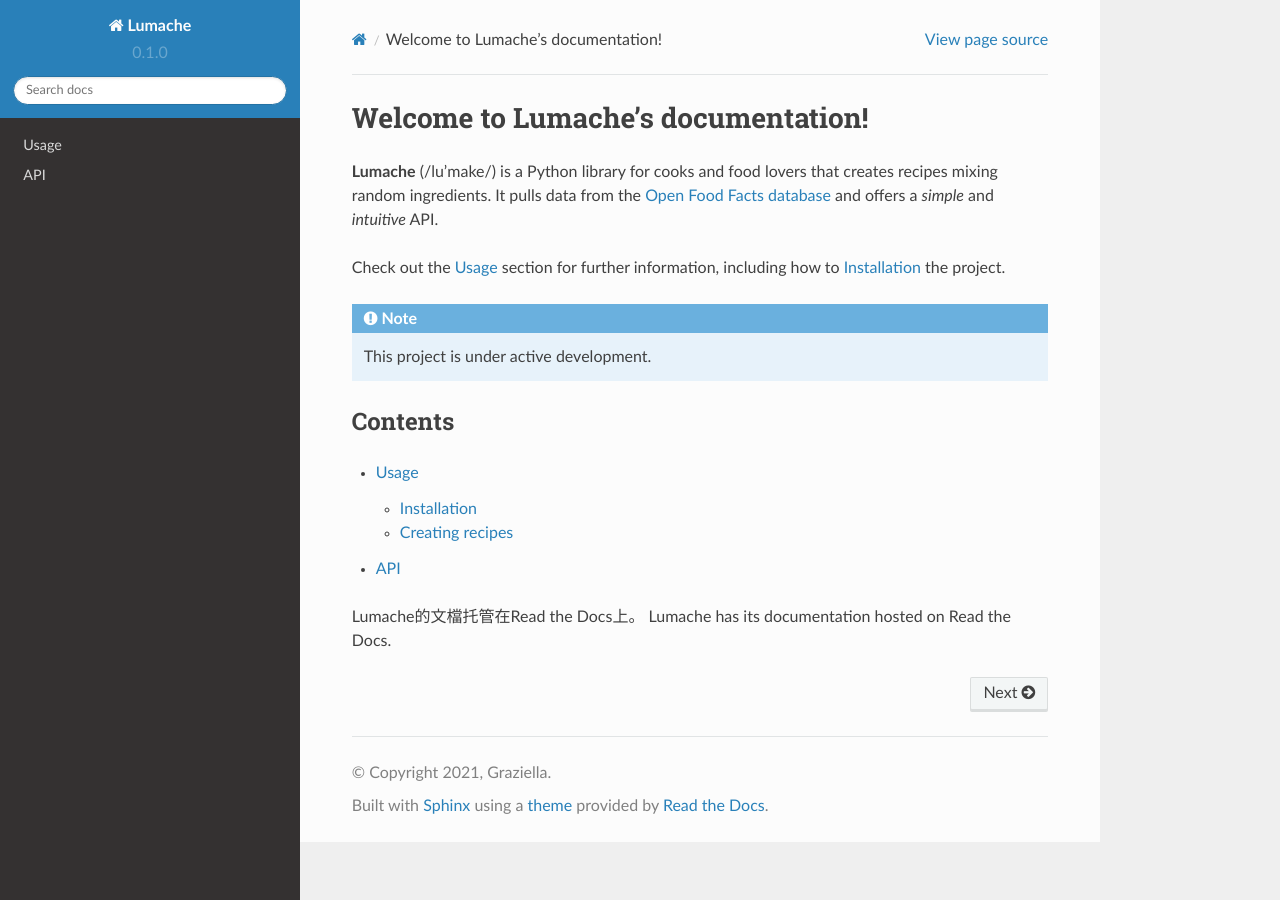
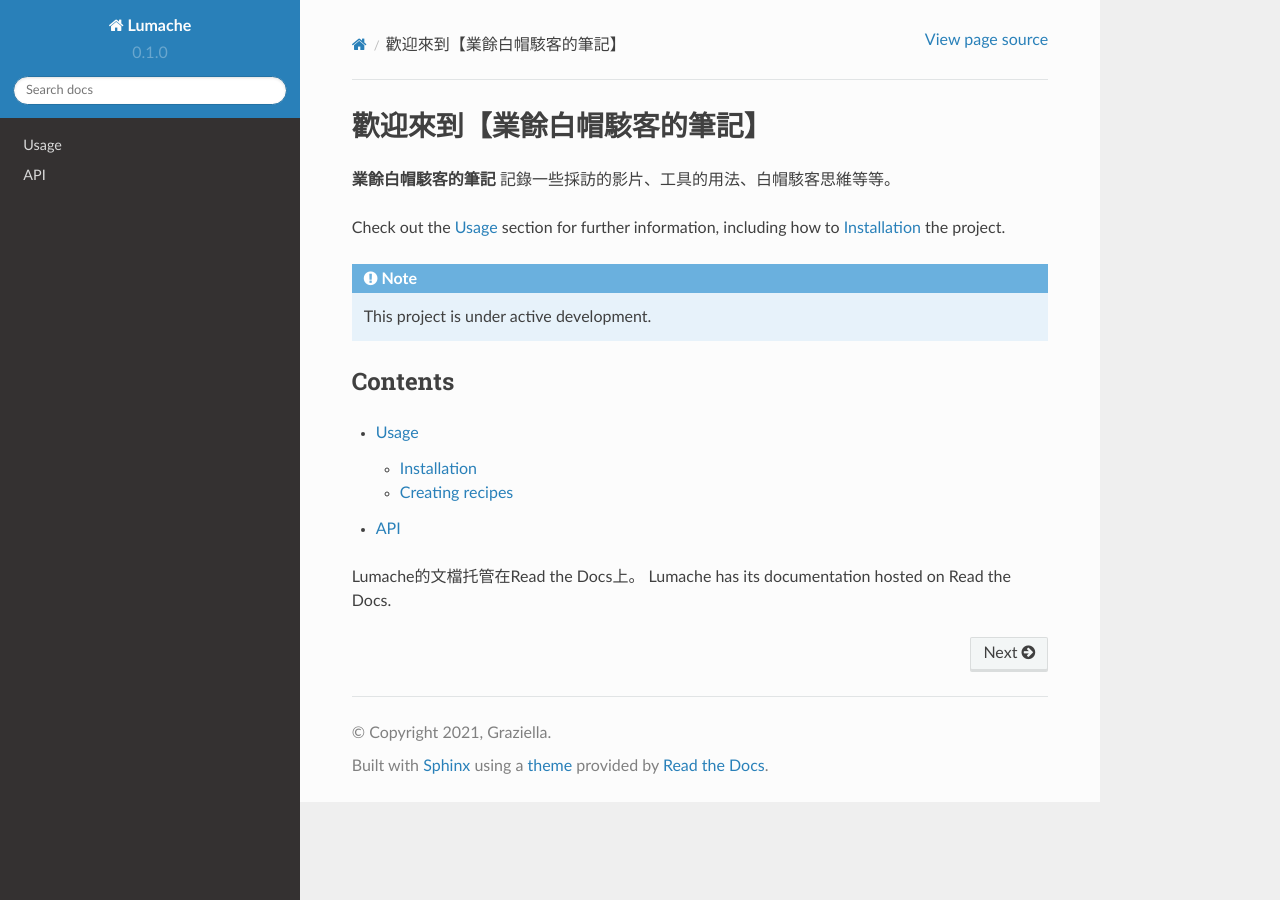
Before and after one commit to awchjimmy/bbhacker-notes, a Sphinx documentation site: the page built from docs/source/index.rst, in a window 1280 px wide. Built offline with Sphinx 7.4.7 and the Read the Docs theme 2.0.0, drawn with Linux system fonts in a browser that asks for light colours.

Commit message:
Update index.rst

```diff
--- a/docs/source/index.rst
+++ b/docs/source/index.rst
@@ -1,10 +1,7 @@
-Welcome to Lumache's documentation!
+歡迎來到【業餘白帽駭客的筆記】
 ===================================
 
-**Lumache** (/lu'make/) is a Python library for cooks and food lovers
-that creates recipes mixing random ingredients.
-It pulls data from the `Open Food Facts database <https://world.openfoodfacts.org/>`_
-and offers a *simple* and *intuitive* API.
+**業餘白帽駭客的筆記** 記錄一些採訪的影片、工具的用法、白帽駭客思維等等。
 
 Check out the :doc:`usage` section for further information, including
 how to :ref:`installation` the project.
```
